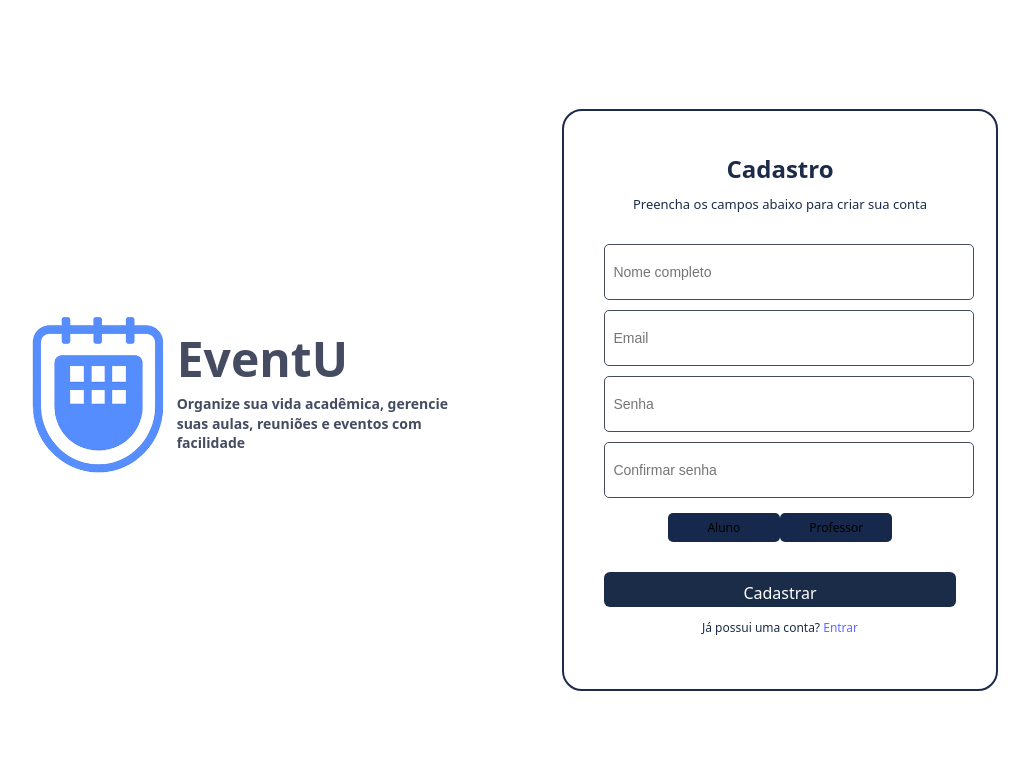
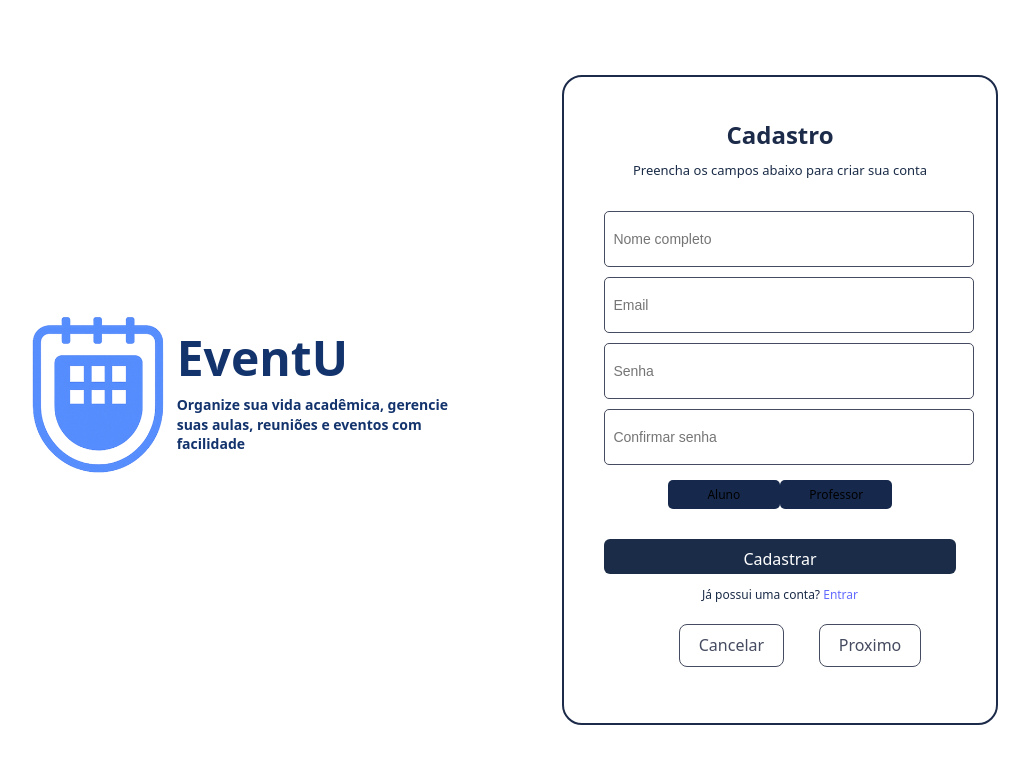
Before and after one commit to Lyedson-sr/EventU_Front, a React (Vite) app: page /register in a window 1280 px wide. Shown: the top 764 px of the page, without its empty margins (140-1169 px from the left). Built offline with nearby package versions, Linux system fonts and the light colour scheme.

Commit message:
feat: adicionei botões no cadastro, ajustei cores e os links

```diff
--- a/src/components/ForgotPasswordBox.jsx
+++ b/src/components/ForgotPasswordBox.jsx
@@ -1,4 +1,4 @@
-import React from "react";
+import { Link } from "react-router-dom";
 
 function ForgotPassword() {
   return (
@@ -13,14 +13,12 @@ function ForgotPassword() {
 
         <div className="buttons">
           <div className="pair-buttons">
-            <a href="/login">
-              <button className="cancelar" >Cancelar</button>
-            </a>
+            <Link to="/login">
+              <button className="cancelar">Cancelar</button>
+            </Link>
             <button className="reset">Enviar</button>
           </div>
         </div>
-
-
 
     </div>
   );
--- a/src/components/LoginBox.jsx
+++ b/src/components/LoginBox.jsx
@@ -1,3 +1,4 @@
+import { Link } from "react-router-dom";
 
 function LoginBox() {
   return (
@@ -11,9 +12,9 @@ function LoginBox() {
       <input className="input" type="email" placeholder="Email" />
       <input className="input" type="password" placeholder="Senha" />
 
-      <a href="/forgot-password" className="forgot">
+      <Link to="/forgot-password" className="forgot">
         Esqueceu sua senha?
-      </a>
+      </Link>
 
       <div className="roles">
         <button className="role-btn">Aluno</button>
@@ -23,9 +24,12 @@ function LoginBox() {
 
       <button className="enter-btn">Entrar</button>
 
-      <p className="signup">
-        Não tem uma conta? <a href="/register">Cadastre-se</a>
-      </p>
+  <p className="signup">
+      Não tem uma conta?{" "}
+        <Link to="/register">
+          Cadastre-se
+        </Link>
+</p>
     </div>
   );
 }
--- a/src/components/RegisterBox.jsx
+++ b/src/components/RegisterBox.jsx
@@ -1,4 +1,4 @@
-import React from "react";
+import { Link } from "react-router-dom";
 
 function RegisterBox() {
   return (
@@ -20,9 +20,23 @@ function RegisterBox() {
 
       <button className="register-btn">Cadastrar</button>
 
-      <p className="login-link">
-        Já possui uma conta? <a href="/login">Entrar</a>
+     <p className="login-link">
+        Já possui uma conta?{" "}
+        <Link to="/login">
+          Entrar
+        </Link>
       </p>
+
+    <dir className="buttons">
+      <div className="pair-buttons">
+        <Link to="/login">
+          <button type="button" className="cancelar">Cancelar</button>
+        </Link>
+        <Link>
+          <button type="button" className="proximo">Proximo</button>
+        </Link>
+        </div>
+       </dir>
     </div>
   );
 }
--- a/src/index.css
+++ b/src/index.css
@@ -82,3 +82,9 @@ button:focus-visible {
     color: #747bff;
   }
 }
+
+.proximo{
+  background-color: #fff;
+  border: 1px solid #454B60;
+  color: #454B60;
+}
--- a/src/pages/login/login.css
+++ b/src/pages/login/login.css
@@ -29,15 +29,16 @@ body {
 .title {
   font-size: 48px;
   font-weight: 700;
-  color: #454B60;
+  color: #13336D
+  ;
   margin: 0;
 }
 
 .subtitle {
   font-size: 14px;
-  color: #454B60;
+  color: #13336D;
   font-weight: bold;
-  margin-top: 8px;
+  margin-top: 10px;
   line-height: 1.4;
 }
 
@@ -67,6 +68,7 @@ body {
   margin: 8px 0 20px;
   font-weight: bold;
   color: #454B60;
+
 }
 
 /* INPUTS */
@@ -90,7 +92,7 @@ body {
   text-align: right;
   font-size: 12px;
   color: #454B60;
-  text-decoration: none;
+  text-decoration: underline;
 }
 
 /* ROLES BUTTONS */
```
Also changed, not shown: 1 other file (tests, documents, lock files or other folders).
